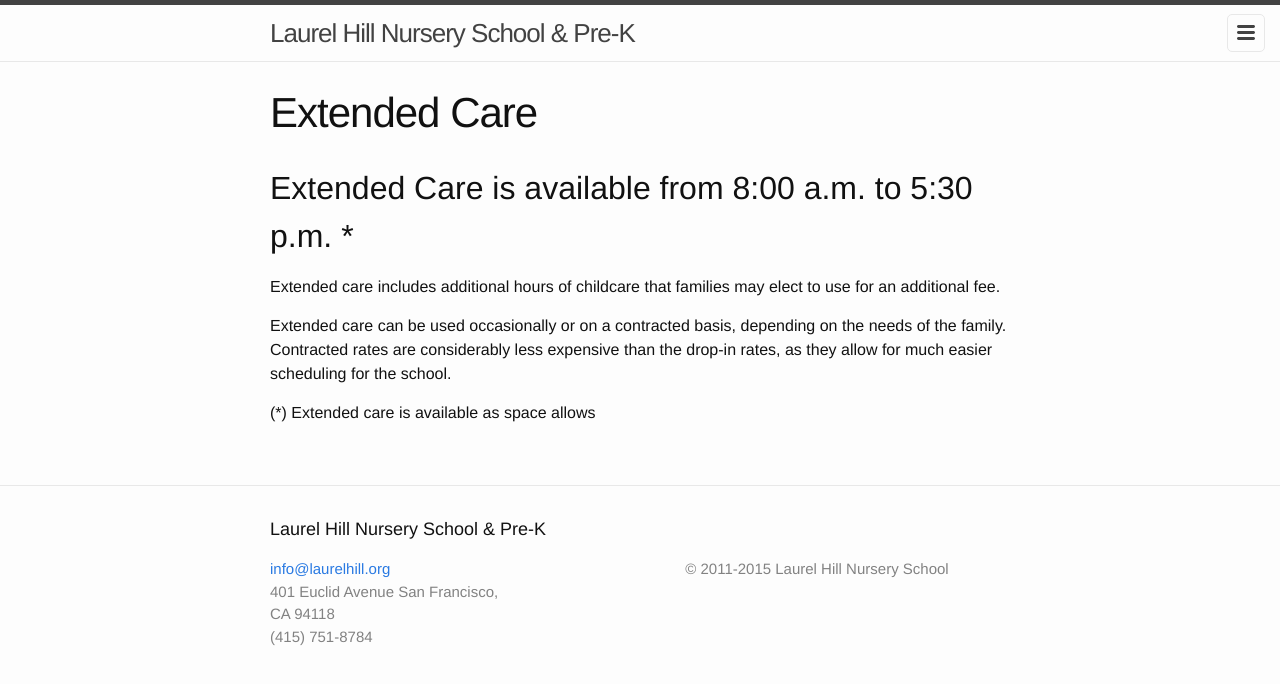
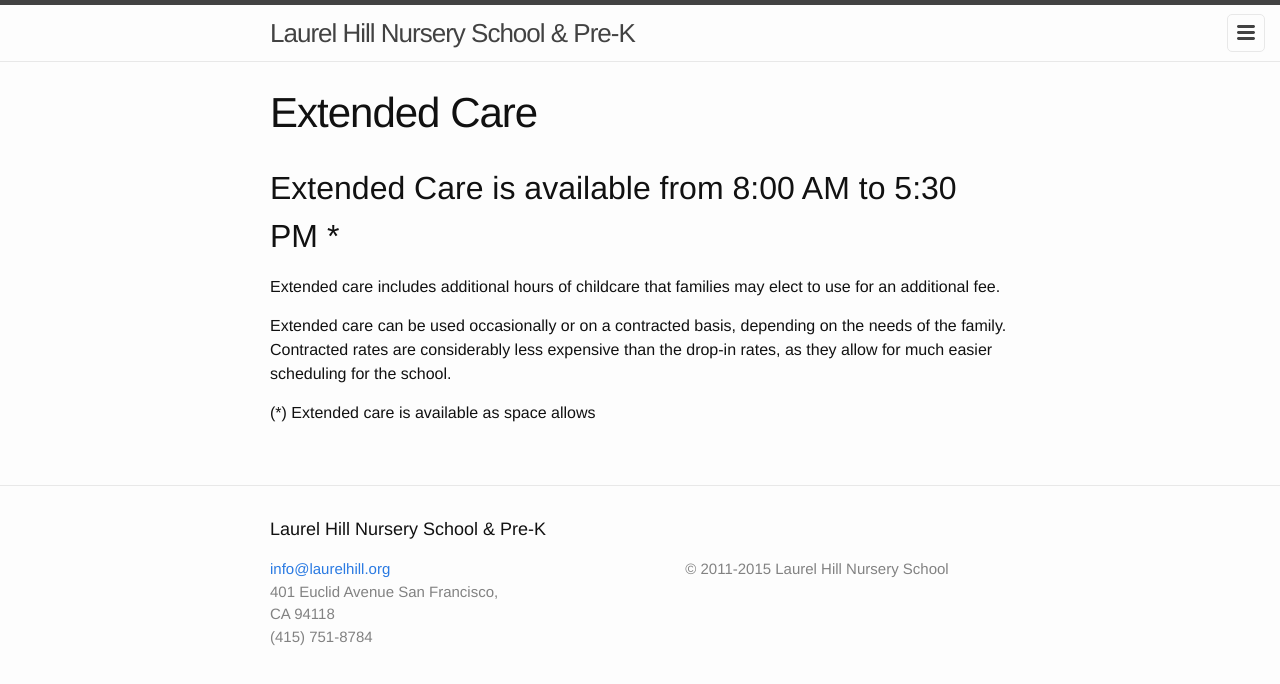
Before and after one commit to saliemchiu/lhns, a Jekyll site: the page built from _programs/extended-care.md, in a window 1280 px wide. Shown: the top 684 px of the page. Built offline with Jekyll 4.4.1, drawn with Linux system fonts in a browser that asks for light colours.

```diff
--- a/_programs/extended-care.md
+++ b/_programs/extended-care.md
@@ -4,7 +4,7 @@ title: Extended Care
 permalink: /programs/extended-care/
 ---
 
-## Extended Care is available from 8:00 a.m. to 5:30 p.m. *
+## Extended Care is available from 8:00 AM to 5:30 PM *
 
 Extended care includes additional hours of childcare that families may elect to use for an additional fee.
 
```
